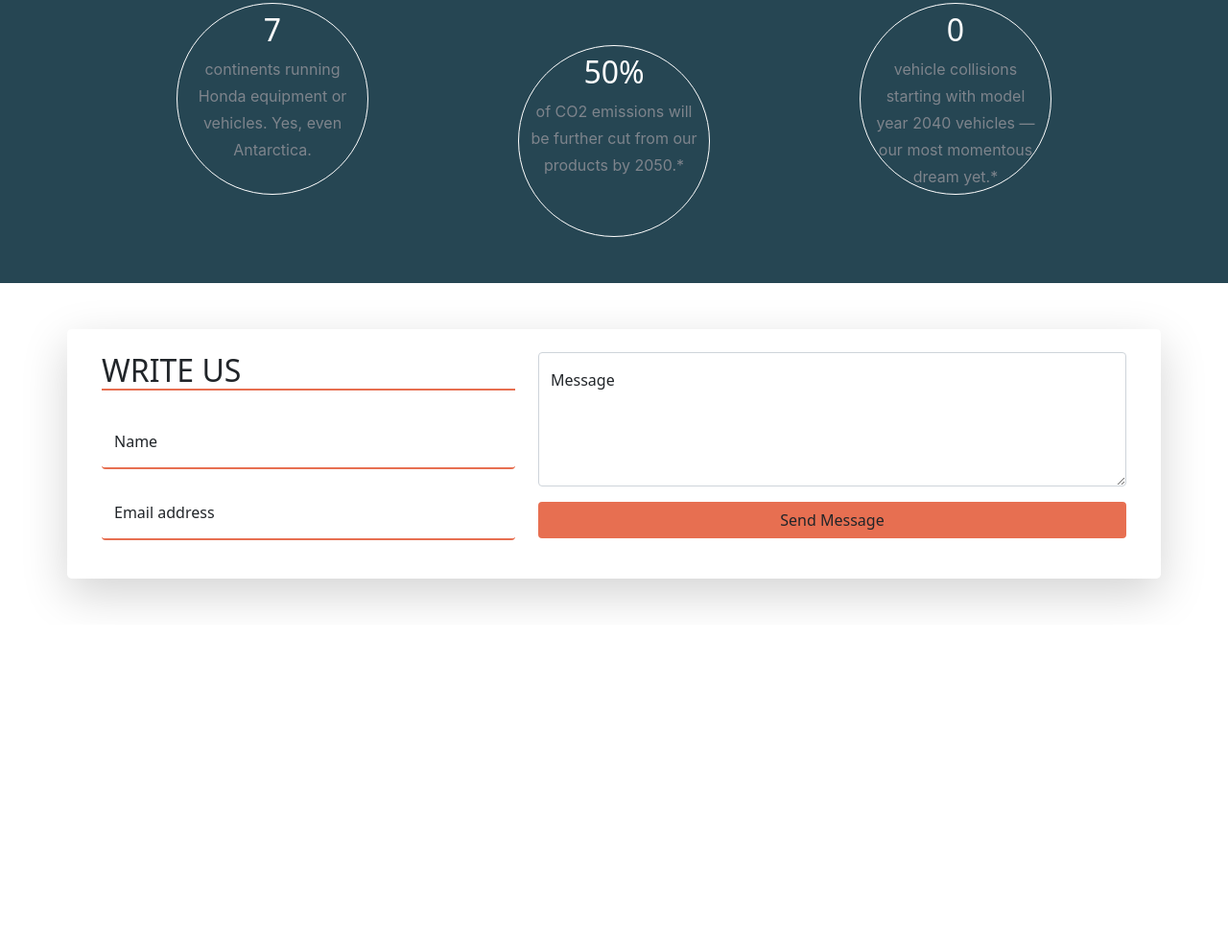
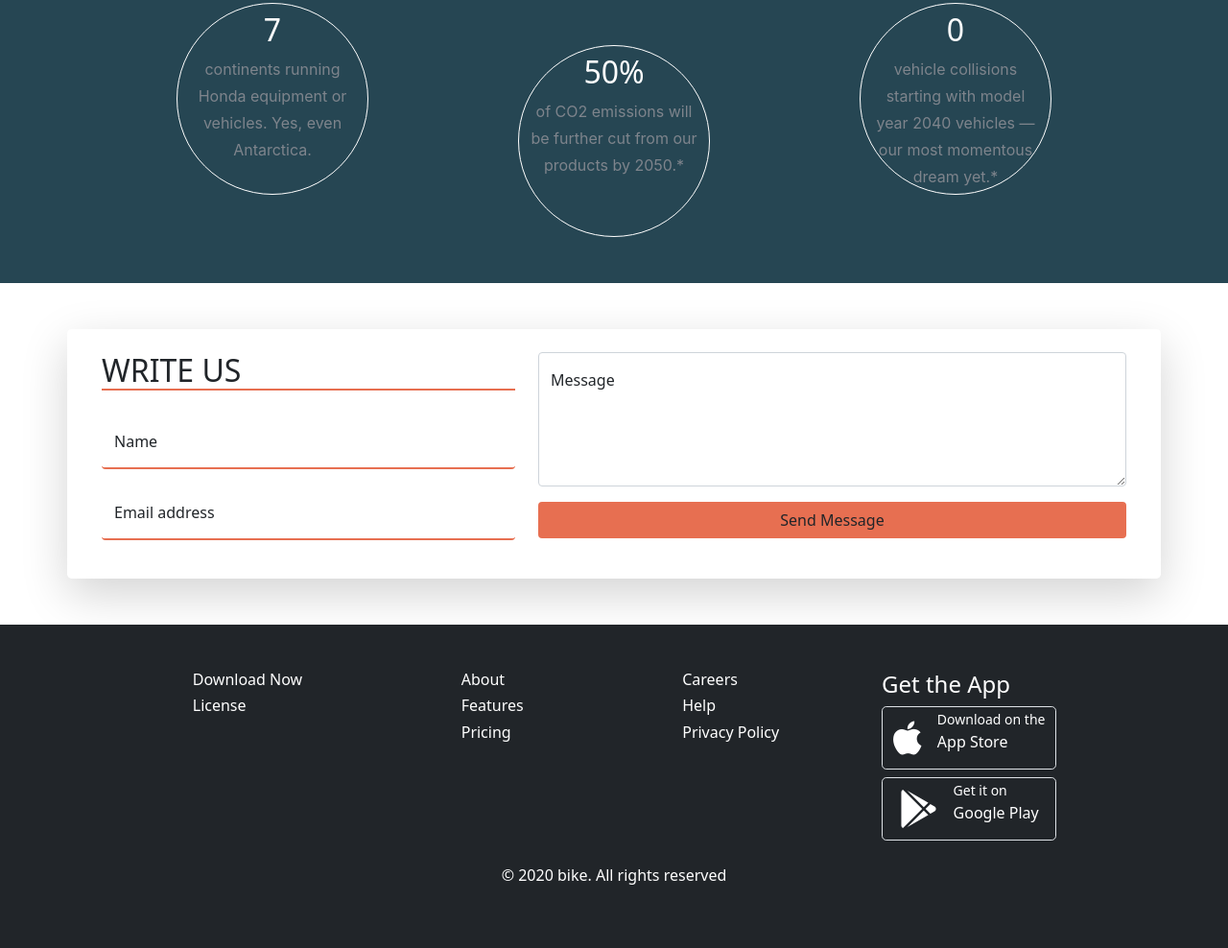
Before and after one commit to imtiazpy/honda-sample, a plain HTML site: page index.html in a window 1280 px wide. Shown: the part 3536-4524 px from the top of the page at 96% size. Before the commit the page ends 4187 px from the top, so only its background shows below. Drawn offline with nearby package versions, Linux system fonts and the light colour scheme.

Commit message:
completed full site

```diff
--- a/assets/css/style.css
+++ b/assets/css/style.css
@@ -80,7 +80,3 @@
   border: none;
   border-bottom: 2px solid #e76f51;
 }
-
-input.form-control:focus {
-  outline: none;
-}
--- a/index.html
+++ b/index.html
@@ -30,7 +30,31 @@
                   <a class="nav-link active ms-4 custom-fw" href="#">Contact</a>
                 </div>
                 <a class="navbar-brand ms-5" href="#">
-                    <button class="btn custom-btn custom-fw">Login</button>
+                    <button class="btn custom-btn custom-fw" data-bs-toggle="offcanvas" data-bs-target="#offcanvasRight" aria-controls="offcanvasRight">Login</button>
+
+					<!-- offcanvas starts here -->
+					<div class="offcanvas offcanvas-end text-dark" tabindex="-1" id="offcanvasRight" aria-labelledby="offcanvasRightLabel">
+						<div class="offcanvas-header">
+						  <h5 id="offcanvasRightLabel">Do you have an ID?</h5>
+						  <button type="button" class="btn-close text-reset" data-bs-dismiss="offcanvas" aria-label="Close"></button>
+						</div>
+						<div class="offcanvas-body">
+							<form class="row g-3">
+								<div class="col-lg-12">
+								  <label for="inputEmail4" class="form-label">Email</label>
+								  <input type="email" class="form-control" id="inputEmail4">
+								</div>
+								<div class="col-lg-12">
+								  <label for="inputPassword4" class="form-label">Password</label>
+								  <input type="password" class="form-control" id="inputPassword4">
+								</div>
+
+								<div class="col-lg-12">
+								  <button type="submit" class="btn btn-primary">Sign in</button>
+								</div>
+							  </form>
+						</div>
+					</div>
                 </a>
               </div>
             </div>
@@ -333,8 +357,48 @@
 			</form>
         </section>
     </main>
-    <footer>
-
+	<!-- Footer starts here -->
+    <footer class="bg-dark text-white">
+        <div class="container p-5">
+			<div class="row">
+				<div class="col-lg-9">
+					<div class="d-flex flex-md-row flex-column justify-content-around">
+						<div>
+							<h6>Download Now</h6>
+							<h6>License</h6>
+						</div>
+						<div>
+							<h6>About</h6>
+							<h6>Features</h6>
+							<h6>Pricing</h6>
+						</div>
+						<div>
+							<h6>Careers</h6>
+							<h6>Help</h6>
+							<h6>Privacy Policy</h6>
+						</div>
+					</div>
+				</div>
+				<div class="col-lg-3">
+					<h4>Get the App</h4>
+					<div class="mb-2 d-flex align-items-center justify-content-center w-75 border border-1 rounded-3">
+						<i class="fab fa-apple me-3 fs-1"></i>
+						<p>
+							<small>Download on the</small><br>
+							<span>App Store</span>
+						</p>
+					</div>
+					<div class="d-flex align-items-center justify-content-center w-75 border border-1 rounded-3">
+						<i class="fab fa-google-play me-3 fs-1"></i>
+						<p>
+							<small>Get it on</small><br>
+							<span>Google Play</span>
+						</p>
+					</div>
+				</div>
+			</div>
+			<p class="text-center mt-4">&copy; 2020 bike. All rights reserved</p>
+		</div>
     </footer>
     <!-- Bootstrap script -->
     <script src="https://cdn.jsdelivr.net/npm/bootstrap@5.0.2/dist/js/bootstrap.bundle.min.js" integrity="sha384-MrcW6ZMFYlzcLA8Nl+NtUVF0sA7MsXsP1UyJoMp4YLEuNSfAP+JcXn/tWtIaxVXM" crossorigin="anonymous"></script>
```
